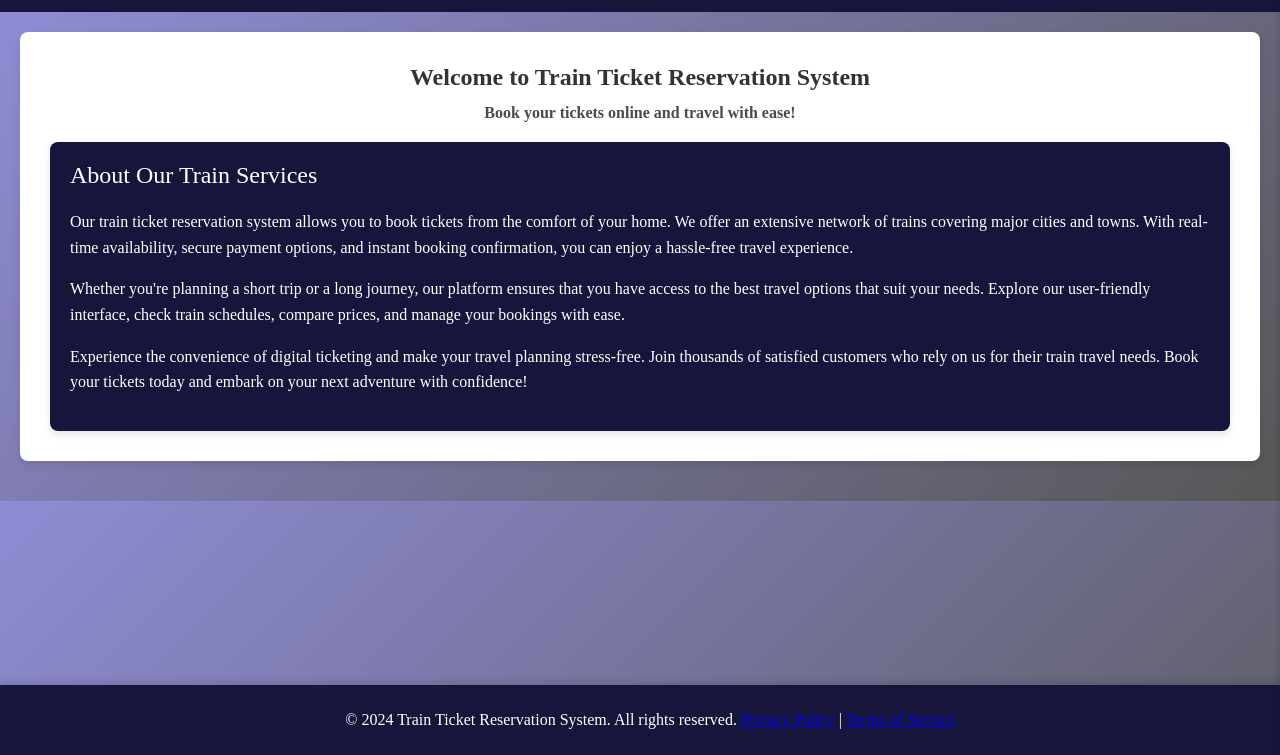
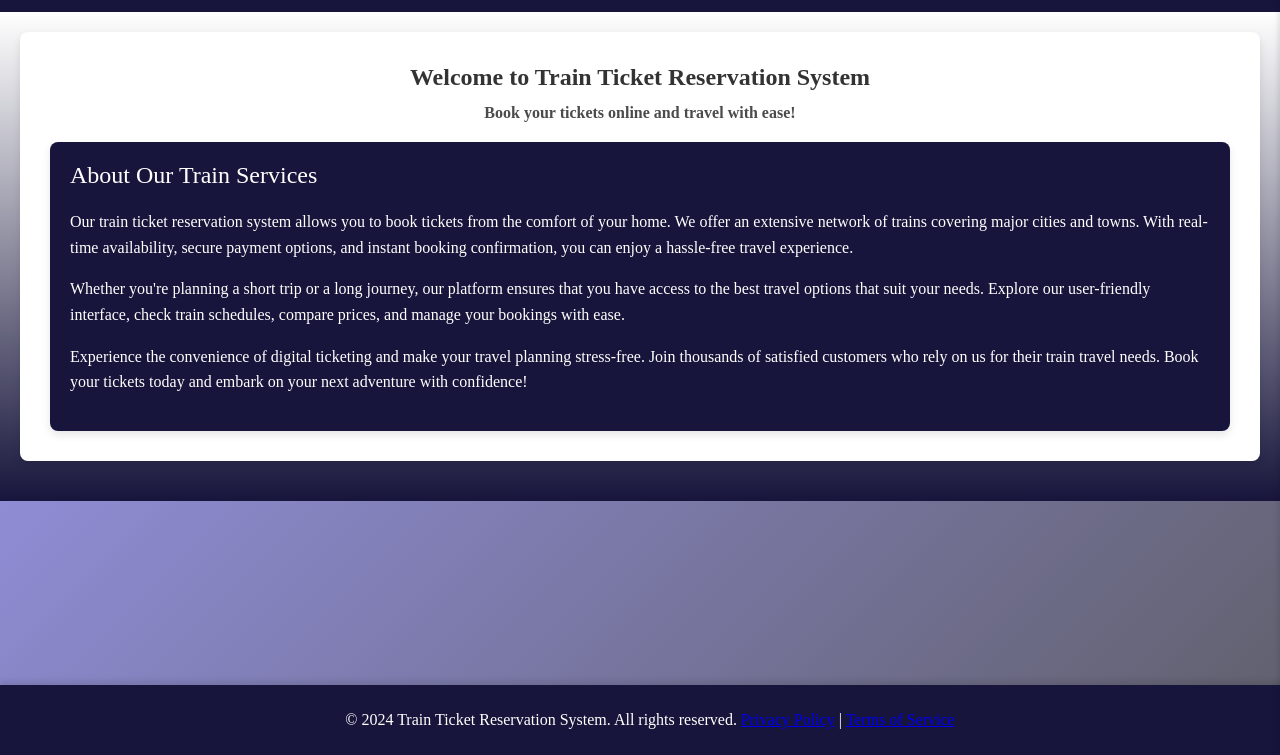
Before and after one commit to Shreyya18/train-ticket-reservation-system, a website: page frontend/index.html in a window 1280 px wide. Shown: the part 45-800 px from the top of the page. Drawn offline with Linux system fonts and the light colour scheme.

Commit message:
style changes

```diff
--- a/frontend/style.css
+++ b/frontend/style.css
@@ -5,7 +5,6 @@ body {
     padding: 0;
     background: linear-gradient(135deg, #8f8cd5, #575757);
     /* background-color: white; */
-    color: #333;
   }
 
   /* .navbar {
@@ -194,7 +193,7 @@ th {
 .main-content {
   padding: 20px;
   transition: margin-right 0.5s;
-  background: linear-gradient(135deg, #8f8cd5, #575757);
+  background: linear-gradient( white,#17153B );
   ~~~~~~~~~~~~~~~~~~~~~~~~~~~~~~~~~~~~~~~~~~~~~~~~~~~``
   ~~~~~~~~~~~~~~~~~~~~~~~~~~~~~~~~~~~~~~~~~~~~~~
   ~~~~~~~~~~~~~~~~~~~~~~~~~~~~~~~~~~~~~~~~~~~~~
```
